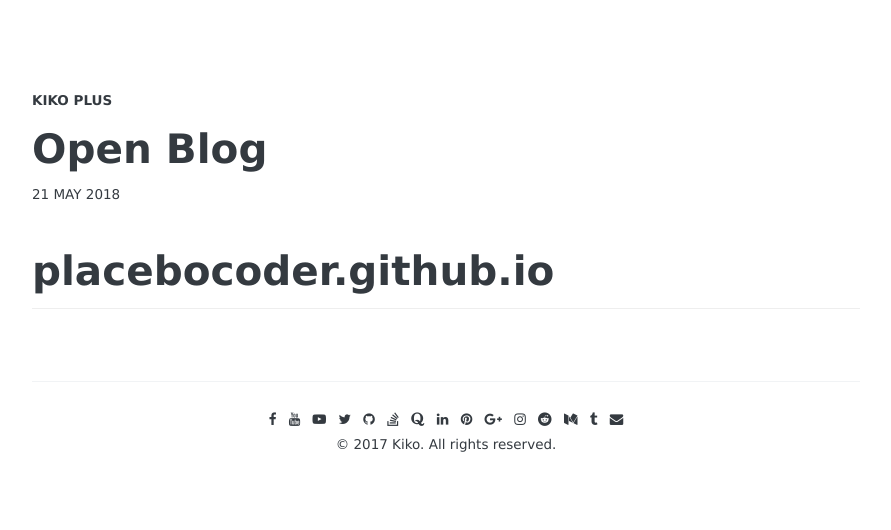
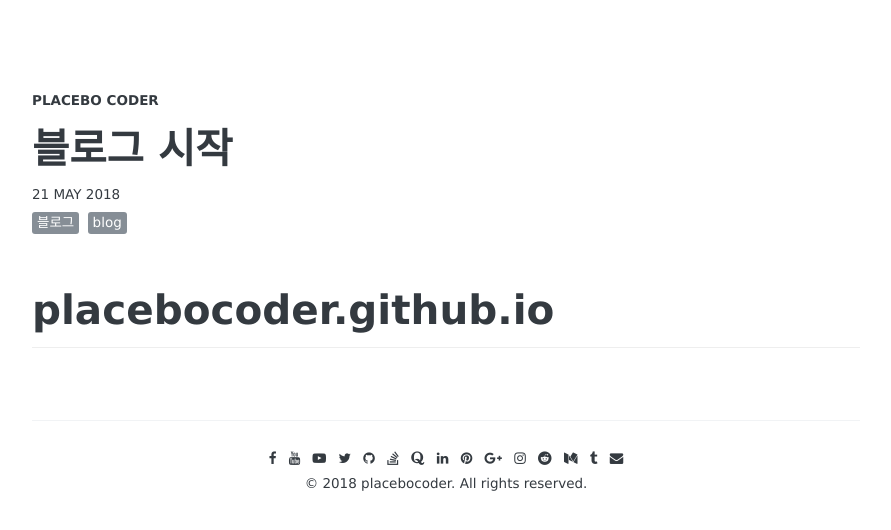
Before and after one commit to placebocoder/placebocoder.github.io, a Jekyll site: the page built from _posts/2018-05-21-open-blog.md, in a window 1280 px wide. Shown: the top 530 px of the page, without its empty margins (194-1085 px from the left). Built offline with Jekyll 4.4.1, drawn with Linux system fonts in a browser that asks for light colours; some web fonts are replaced; comment, search, counter and statistics services are not loaded.

Commit message:
configure blog

```diff
--- a/_config.yml
+++ b/_config.yml
@@ -1,9 +1,5 @@
-# # # # # # # # # # # # #
-#   K i k o - p l u s   #
-# # # # # # # # # # # # #
-
 # Basic
-name:               "Kiko Plus"
+name:               "Placebo Coder"
 
 author:
   facebook:         your-id
@@ -23,8 +19,8 @@ author:
   email:            placebo.coder@gmail.com
 
 copyright:
-  year:             2017
-  name:             Kiko
+  year:             2018
+  name:             placebocoder
 
 # Google-analytics
 google-analytics:
@@ -32,10 +28,10 @@ google-analytics:
 
 # Disqus
 disqus:
-  id:               "kiko-plus"
+  id:               "placebocoder"
 
 # URL
-url:                "https://AWEEKJ.github.io" # the base hostname & protocol for your site
+url:                "https://placebocoder.github.io" # the base hostname & protocol for your site
 # url:                "http://localhost:4000" # use this url when you develop
 baseurl:            "/" # the subpath of your site, e.g. /blog
 
@@ -62,7 +58,7 @@ nav:
   - name:           "Tags"
     url:            "/tags"
   - name:           "Github"
-    url:            "https://github.com/AWEEKJ/Kiko-plus"
+    url:            "https://github.com/placebocoder"
 
 # Sass
 sass:
--- a/_posts/2018-05-21-open-blog.md
+++ b/_posts/2018-05-21-open-blog.md
@@ -1 +1,11 @@
+---
+layout: post
+title: "블로그 시작"
+description: "한글로 된 문서의 가독성을 테스트합니다."
+date: 2018.05.21
+tags: [블로그, Blog]
+comments: true
+share: false
+---
+
 # placebocoder.github.io
```
